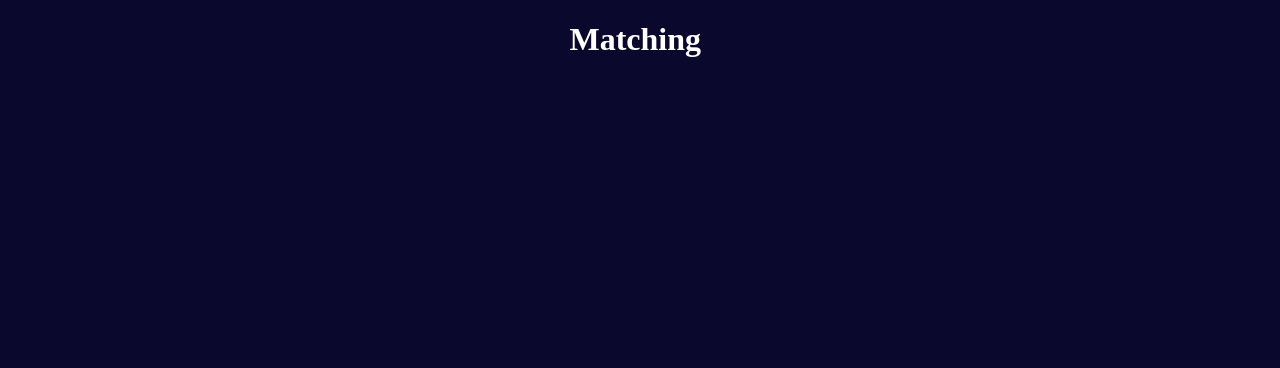
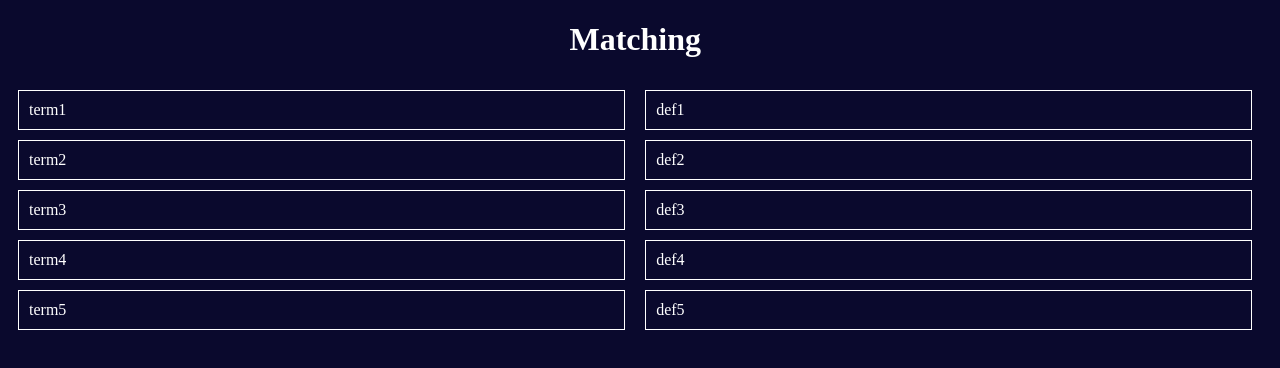
Before and after one commit to smaggio123/Front-End-Flashcard-App, a React (Create React App) app: page /home/SetDisplay/learn/matching in a window 1280 px wide. Shown: the top 368 px of the page. Built offline with nearby package versions, Linux system fonts and the light colour scheme.

Commit message:
Implemented matching feature (inline)

```diff
--- a/src/components/Matching.css
+++ b/src/components/Matching.css
@@ -1,8 +1,41 @@
 #MatchingContainingDiv{
-    text-align: center;
     height:95vh;
     width:98vw;
 }
 #MatchingTitleHeader{
     color: white;
+    text-align: center;
 }
+
+#MatchingColumnsArea{
+    display:flex;
+}
+
+.matchingUnselected{
+    border: 1px solid white;
+    margin-bottom: 10px;
+    padding: 10px;
+    color: white;
+}
+
+.matchingSelected{
+    border: 1px solid grey;
+    margin-bottom: 10px;
+    padding: 10px;
+    color: white;
+}
+.matchingMatchedPair{
+    border: 1px solid black;
+    margin-bottom: 10px;
+    padding: 10px;
+    color: grey;
+}
+
+
+.column {
+    display: flex;
+    flex-direction: column;
+    width: 50%;
+    padding: 10px;
+    color: white;
+}
--- a/src/components/Matching.js
+++ b/src/components/Matching.js
@@ -1,13 +1,165 @@
 import "./Matching.css";
-import { React } from 'react';
+import { React,useState,useEffect } from 'react';
 import { useLocation,useNavigate } from 'react-router-dom';
 
 function Matching(){
+    /*
+    const [pairList,setPairList] = useState([
+        ["term1","def1"],
+        ["term2","def2"],
+        ["term3","def3"],
+        ["term4","def4"],
+        ["term5","def5"],
+    ]);
+    */
+    const [termsList,setTermsList]=useState([
+        ["term1",0],
+        ["term2",1],
+        ["term3",2],
+        ["term4",3],
+        ["term5",4],
+    ]);
+    const [defList,setDefList] = useState([
+        ["def1",0],
+        ["def2",1],
+        ["def3",2],
+        ["def4",3],
+        ["def5",4],
+    ]);
+    const [isMatchedArray,setIsMatchedArray] = useState(Array.from({ length: termsList.length }).fill(false));
+    const [termSelectedArray,setTermSelectedArray] = useState(Array.from({ length: termsList.length }).fill(false));
+    const [defSelectedArray,setDefSelectedArray] = useState(Array.from({ length: termsList.length }).fill(false));
+    const [currentTermSelected,setCurrentTermSelected] = useState(-1);
+    const [currentDefSelected,setCurrentDefSelected] = useState(-1);
+
+
+    useEffect(() => {
+        // This code will run after the component has rendered
+        // Perform your desired actions here, such as fetching data or manipulating the DOM
+        let dl = defList;
+        setDefList(shuffleArray(dl));
+        window.addEventListener('beforeunload', shuffleArray(dl));
+    }, []); // Empty dependency array ensures that the effect runs only once (similar to componentDidMount)
+
+    // Fisher-Yates shuffle algorithm
+    //Shuffles the list of terms and definitions
+    const shuffleArray = (arr) => {
+        for (let i = arr.length - 1; i > 0; i--) {
+            const j = Math.floor(Math.random() * (i + 1));
+            [arr[i], arr[j]] = [arr[j], arr[i]];
+        }
+        return arr;
+    };
+
+    const unselectPair=()=>{
+        setTermSelectedArray(Array.from({ length: termsList.length }).fill(false));
+        setDefSelectedArray(Array.from({ length: termsList.length }).fill(false));
+        setCurrentTermSelected(-1);
+        setCurrentDefSelected(-1);
+    }
+
+    const handleTermClick = (index) => {
+        if(isMatchedArray[index])return
+        if(currentDefSelected!==-1&&index===currentDefSelected){
+            //Handling matched
+            let tempMatchedArray = isMatchedArray;
+            tempMatchedArray[index]=true;
+            setIsMatchedArray(tempMatchedArray)
+            console.log("Matched at: "+index)
+            //handling unselection of term and definition
+            unselectPair();
+        }
+        else if(!isMatchedArray[index]){
+            //True if term was already selected
+            let alreadySelected = currentTermSelected===index;
+            //Resets array to deselect previous term
+            let tempSelectedArray = Array.from({ length: termsList.length }).fill(false);
+            //Sets current term
+            tempSelectedArray[index] = !alreadySelected;
+            setTermSelectedArray(tempSelectedArray);
+            //If term already selected, it will be deselected
+            if(alreadySelected)setCurrentTermSelected(-1);
+            else setCurrentTermSelected(index);
+        }
+    }
+
+    const handleDefClick = (index) => {
+        if(isMatchedArray[index])return
+        if(currentTermSelected!==-1&&index===currentTermSelected){
+            //Handling matched
+            let tempMatchedArray = isMatchedArray;
+            tempMatchedArray[index]=true;
+            setIsMatchedArray(tempMatchedArray)
+            console.log("Matched at: "+index)
+
+            //handling unselection of term and definition
+            unselectPair();
+        }
+        else if(!isMatchedArray[index]){
+            //True if definition was already selected
+            let alreadySelected = currentDefSelected===index;
+            //Resets array to deselect previous definition
+            let tempSelectedArray = Array.from({ length: termsList.length }).fill(false);
+            //Sets current definition
+            tempSelectedArray[index] = !alreadySelected;
+            setDefSelectedArray(tempSelectedArray);
+            //If definition already selected, it will be deselected
+            if(alreadySelected)setCurrentDefSelected(-1);
+            else setCurrentDefSelected(index);
+        }
+    }
+    const getMatchingTermClassName=(index)=>{
+        if(isMatchedArray[index]){
+            return "matchingMatchedPair";
+        }
+        else if(termSelectedArray[index]){
+            return "matchingSelected";
+        }
+        else{
+            return "matchingUnselected";
+        }
+    }
+    const getMatchingDefClassName=(index)=>{
+        if(isMatchedArray[index]){
+            return "matchingMatchedPair";
+        }
+        else if(defSelectedArray[index]){
+            return "matchingSelected";
+        }
+        else{
+            return "matchingUnselected";
+        }
+    }
+
     return (
         <>
-        <div id="MatchingContainingDiv">
-            <h1 id="MatchingTitleHeader">Matching</h1>
-        </div>
+            <div id="MatchingContainingDiv">
+                <h1 id="MatchingTitleHeader">Matching</h1>
+                <div id="MatchingColumnsArea">
+                    <div className="column">
+                        {termsList.map((term, index) => (
+                        <div
+                        key={index}
+                        className={getMatchingTermClassName(index)}
+                        onClick={() => handleTermClick(term[1])}
+                        >
+                            {term[0]}
+                        </div>
+                        ))}
+                    </div>
+                    <div className="column">
+                        {defList.map((def, index) => (
+                        <div
+                        key={index}
+                        className={getMatchingDefClassName(index)}
+                        onClick={() => handleDefClick(def[1])}
+                        >
+                            {def[0]}
+                        </div>
+                        ))}
+                    </div>
+                </div>
+            </div>
         </>
     )
 }
```
